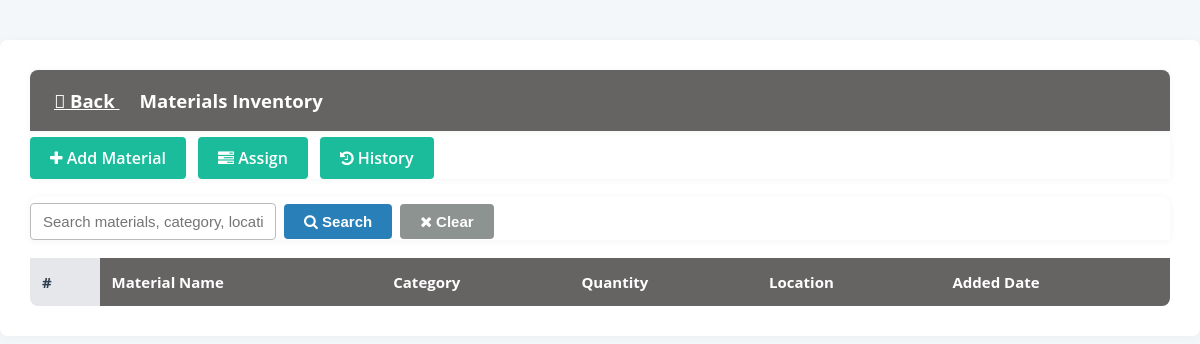
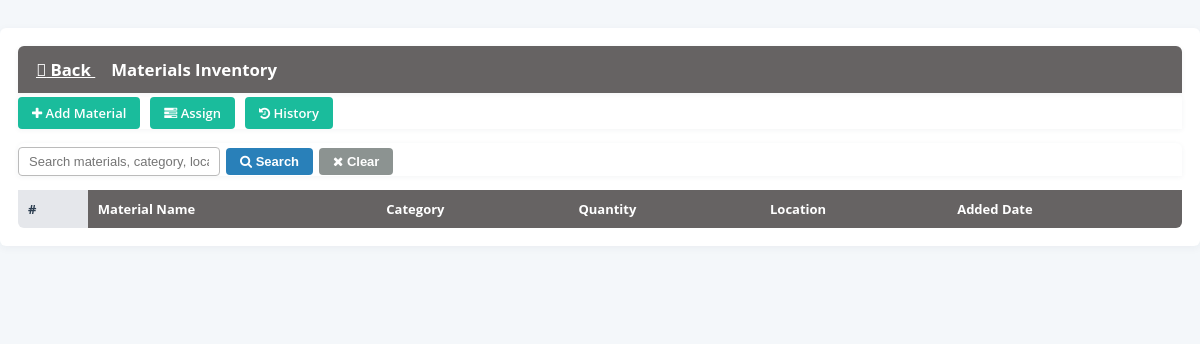
Before and after one commit to Merg1030/ProjectApp, an Electron app: page material.html in a window 1200 px wide. Drawn offline with Linux system fonts and the light colour scheme; no server answers.

Commit message:
Update material.html

```diff
--- a/material.html
+++ b/material.html
@@ -6,80 +6,96 @@
   <title>IMS | Materials</title>
   <link rel="stylesheet" href="https://cdnjs.cloudflare.com/ajax/libs/font-awesome/4.7.0/css/font-awesome.min.css">
   <style>
-    body { font-family: 'Open Sans', Arial, sans-serif; background: #f4f7fa; margin: 0; }
+   body {
+  font-family: 'Open Sans', Arial, sans-serif;
+  background: #f4f7fa;
+  margin: 0;
+  font-size: 13px;
+}
+
 .panel {
   background: #fff;
-      border-radius: 8px;
-      box-shadow: 0 2px 10px rgba(44,62,80,0.04);
-      margin: 40px auto;
-      padding: 30px;
+  border-radius: 6px;
+  box-shadow: 0 2px 8px rgba(44, 62, 80, 0.05);
+  margin: 28px auto;
+  padding: 18px;
   position: relative;
 }
+
 .panel-sticky-top {
   position: sticky;
   top: 0;
   background: #fff;
   z-index: 40;
-      box-shadow: 0 1px 7px rgba(44,62,80,0.05);
-      border-radius: 8px 8px 0 0;
+  box-shadow: 0 1px 5px rgba(44, 62, 80, 0.06);
+  border-radius: 6px 6px 0 0;
   margin-bottom: 0;
 }
+
 .panel-heading {
   background: #666363;
   color: #fff;
-      padding: 18px 24px;
-      font-size: 1.16rem;
+  padding: 12px 18px;
+  font-size: 1.05rem;
   font-weight: bold;
-      border-radius: 8px 8px 0 0;
+  border-radius: 6px 6px 0 0;
   margin: 0;
   position: sticky;
   top: 0;
   z-index: 50;
 }
+
 .top-actions {
-      margin-bottom: 18px;
+  margin-bottom: 14px;
   display: flex;
-      gap: 12px;
+  gap: 10px;
   background: #fff;
   position: sticky;
-      top: 60px;
+  top: 48px;
   z-index: 49;
-      padding-top: 6px;
+  padding-top: 4px;
 }
+
 .btn-action {
   background: #1abc9c;
   color: #fff;
   border: none;
-      padding: 10px 20px;
+  padding: 7px 14px;
   border-radius: 4px;
-      font-size: 16px;
+  font-size: 13px;
   font-weight: 600;
   cursor: pointer;
   text-decoration: none;
   display: inline-block;
 }
-    .btn-action:hover { background: #16a085; }
+
+.btn-action:hover {
+  background: #16a085;
+}
+
 .search-bar {
-      margin-bottom: 18px;
+  margin-bottom: 14px;
   display: flex;
   align-items: center;
-      gap: 8px;
+  gap: 6px;
   background: #fff;
   position: sticky;
-      top: 110px;
+  top: 94px;
   z-index: 48;
-      padding-top: 6px;
+  padding-top: 4px;
 }
+
 .search-input {
-      padding: 9px 12px;
-      font-size: 15px;
+  padding: 6px 10px;
+  font-size: 13px;
   border-radius: 4px;
   border: 1px solid #bbb;
-      width: 220px;
+  width: 180px;
 }
+
 .search-btn {
-      padding: 9px 20px;
-      font-size: 15px;
+  padding: 6px 14px;
+  font-size: 13px;
   border-radius: 4px;
   border: none;
   background: #2980b9;
@@ -87,27 +103,35 @@
   font-weight: 600;
   cursor: pointer;
 }
-    .search-btn:hover { background: #1a5fa0; }
+
+.search-btn:hover {
+  background: #1a5fa0;
+}
+
 .table-responsive {
   overflow-x: auto;
   max-height: 68vh;
   position: relative;
   background: #fff;
-      border-radius: 0 0 8px 8px;
+  border-radius: 0 0 6px 6px;
 }
+
 table {
   width: 100%;
   border-collapse: collapse;
   background: #fff;
-      min-width: 900px;
+  min-width: 800px;
   position: relative;
 }
-    th, td {
-      padding: 14px 12px;
+
+th,
+td {
+  padding: 10px 10px;
   text-align: left;
-      font-size: 15px;
+  font-size: 13px;
   background: inherit;
 }
+
 th {
   font-weight: 700;
   background: #666363;
@@ -116,29 +140,70 @@
   top: 0;
   z-index: 60;
 }
-    tr:nth-child(even) { background: #f7fafc; }
-    tr:hover { background: #eafaf1; }
-    td:first-child, th:first-child {
+
+tr:nth-child(even) {
+  background: #f7fafc;
+}
+
+tr:hover {
+  background: #eafaf1;
+}
+
+td:first-child,
+th:first-child {
   position: sticky;
   left: 0;
   z-index: 61;
   background: #e5e7eb;
   color: #2c3e50;
 }
-    th:first-child { z-index: 62; }
+
+th:first-child {
+  z-index: 62;
+}
+
 #table-message {
   position: relative;
   z-index: 20;
 }
-    .btn.btn-outline{color: white; margin-right: 20PX;}
+
+.btn.btn-outline {
+  color: white;
+  margin-right: 16px;
+}
+
 @media (max-width: 700px) {
-      .panel { padding: 5px; }
-      .panel-heading { padding: 11px 6px; font-size: 1rem; }
-      .top-actions { flex-direction: column; gap: 8px; top: 49px; }
-      .search-bar { flex-direction: column; align-items: stretch; gap: 5px; top: 130px; }
-      .search-input { width: 100%; }
-      table { min-width: 500px; }
+  .panel {
+    padding: 6px;
   }
+
+  .panel-heading {
+    padding: 10px 6px;
+    font-size: 0.95rem;
+  }
+
+  .top-actions {
+    flex-direction: column;
+    gap: 6px;
+    top: 49px;
+  }
+
+  .search-bar {
+    flex-direction: column;
+    align-items: stretch;
+    gap: 4px;
+    top: 115px;
+  }
+
+  .search-input {
+    width: 100%;
+  }
+
+  table {
+    min-width: 500px;
+  }
+}
+
   </style>
 </head>
 <body>
```
Lines whose indentation alone changed are shown as unchanged.
